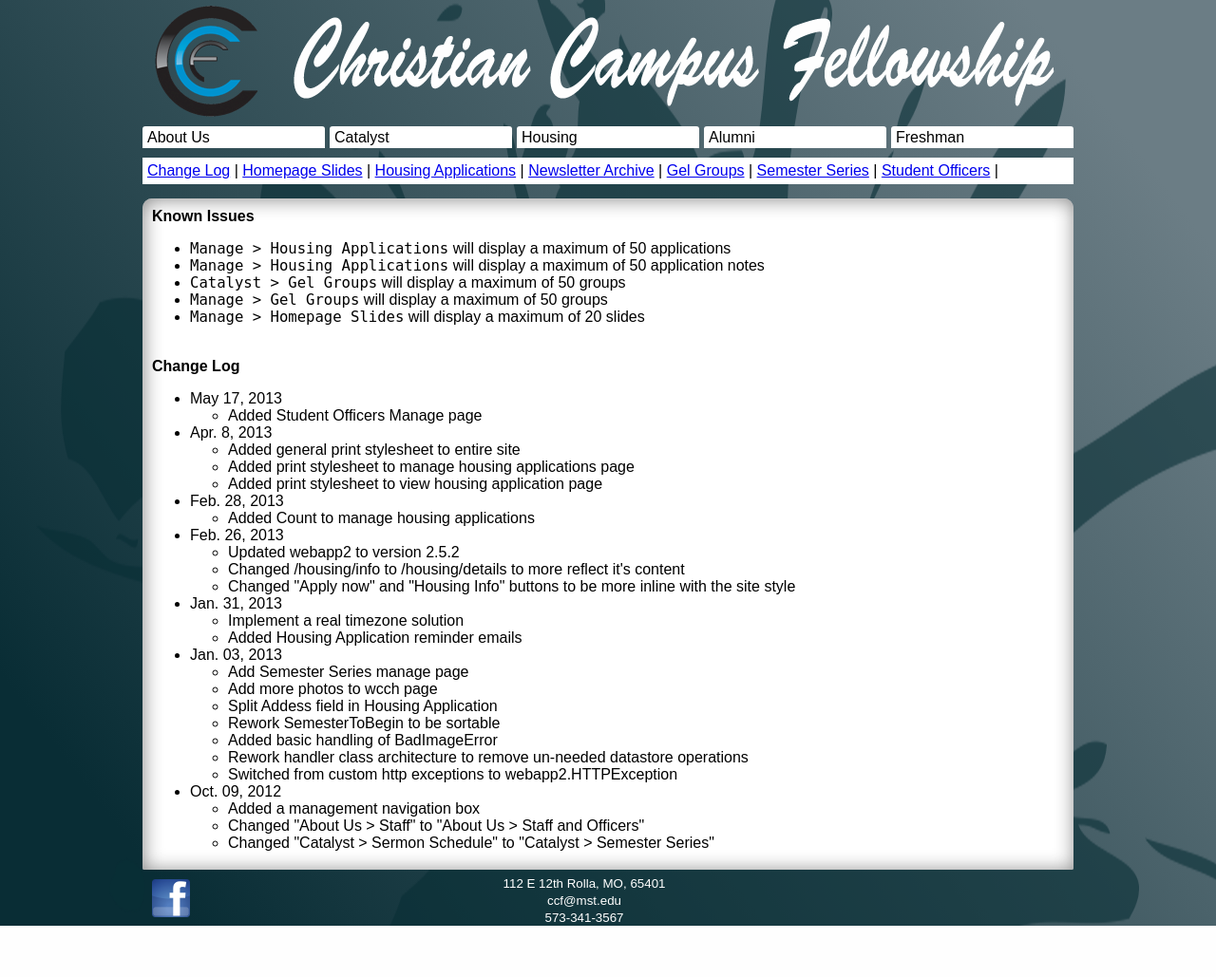
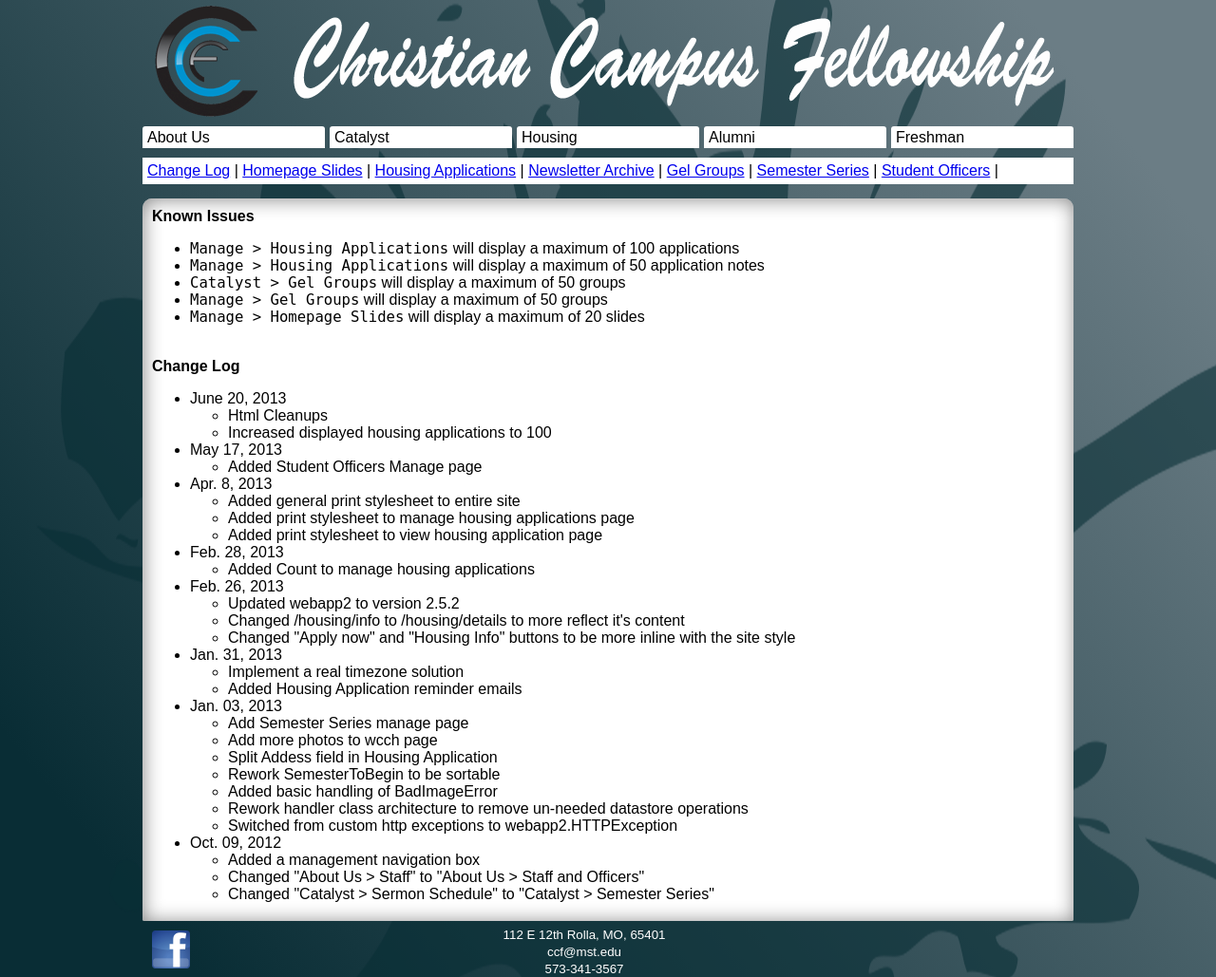
Before and after one commit to rollaccf/ccf-website, a Python web app: template templates/manage/manage.html in a window 1280 px wide. Shown: the whole page at 95% size. Before the commit the page ends 975 px from the top, so only its background shows below. Run offline with Jinja, Linux system fonts and the light colour scheme; the template is opened without the code that fills it, so the values that code supplies are empty; some libraries are stand-ins or nearby versions.

Commit message:
Chnage housing applications to returning 100 results

```diff
--- a/scripts/manage/housing_applications.py
+++ b/scripts/manage/housing_applications.py
@@ -55,7 +55,7 @@ class Manage_HousingApplications_Handler(BaseHandler):
 
       # get page
       # get cursor
-      apps = query.fetch(50)
+      apps = query.fetch(100)
       # get number of pages
 
       self.template_vars['applications'] = apps
--- a/templates/manage/manage.html
+++ b/templates/manage/manage.html
@@ -3,7 +3,7 @@
 {% block content %}
     <strong>Known Issues</strong>
     <ul>
-        <li><tt style="font-size:1.2em">Manage &gt; Housing Applications</tt> will display a maximum of 50 applications</li>
+        <li><tt style="font-size:1.2em">Manage &gt; Housing Applications</tt> will display a maximum of 100 applications</li>
         <li><tt style="font-size:1.2em">Manage &gt; Housing Applications</tt> will display a maximum of 50 application notes</li>
         <li><tt style="font-size:1.2em">Catalyst &gt; Gel Groups</tt> will display a maximum of 50 groups</li>
         <li><tt style="font-size:1.2em">Manage &gt; Gel Groups</tt> will display a maximum of 50 groups</li>
@@ -14,6 +14,12 @@
 
     <strong>Change Log</strong>
     <ul>
+        <li>June 20, 2013
+            <ul>
+                <li>Html Cleanups</li>
+                <li>Increased displayed housing applications to 100</li>
+            </ul>
+        </li>
         <li>May 17, 2013
             <ul>
                 <li>Added Student Officers Manage page</li>
```
